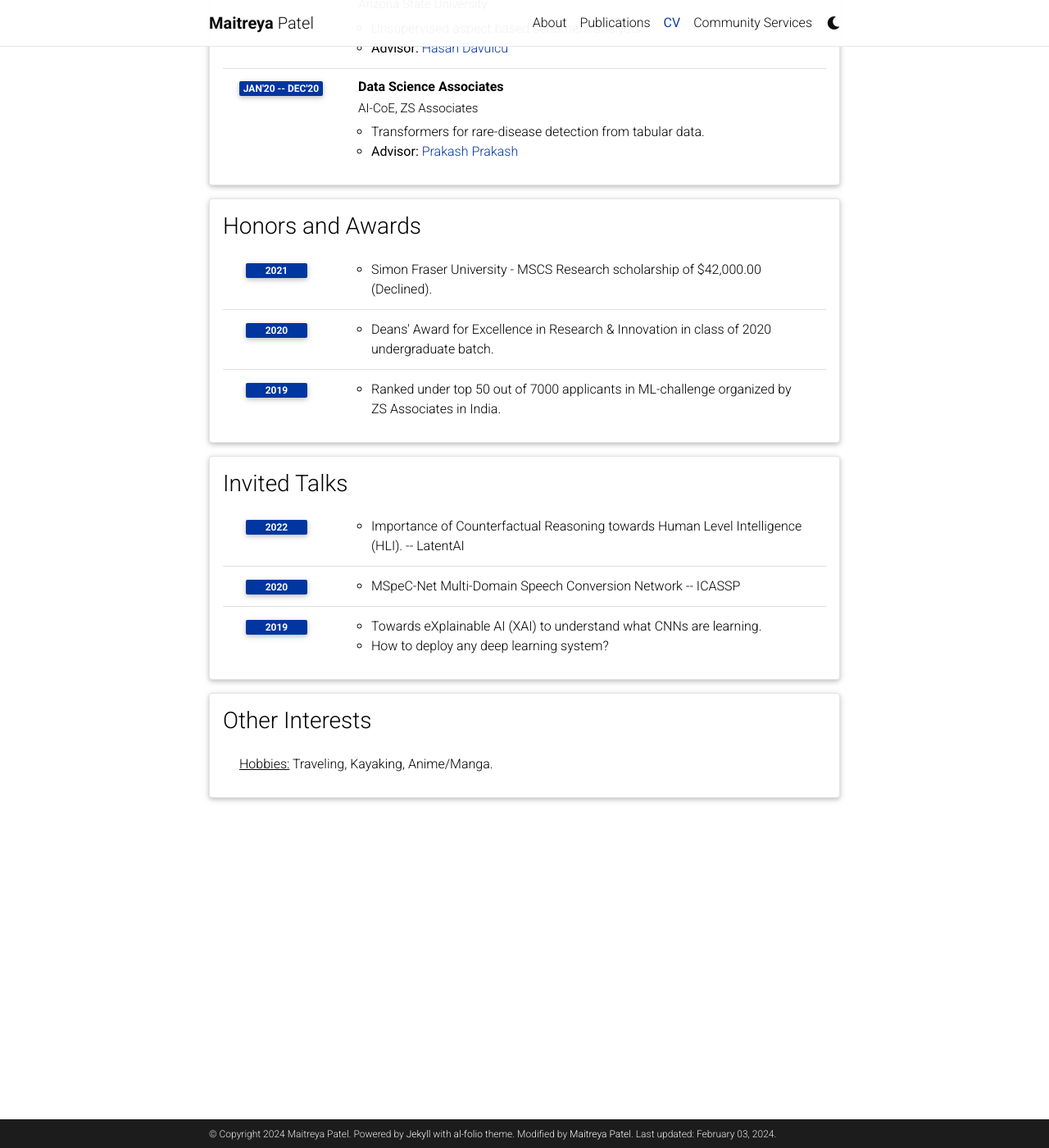
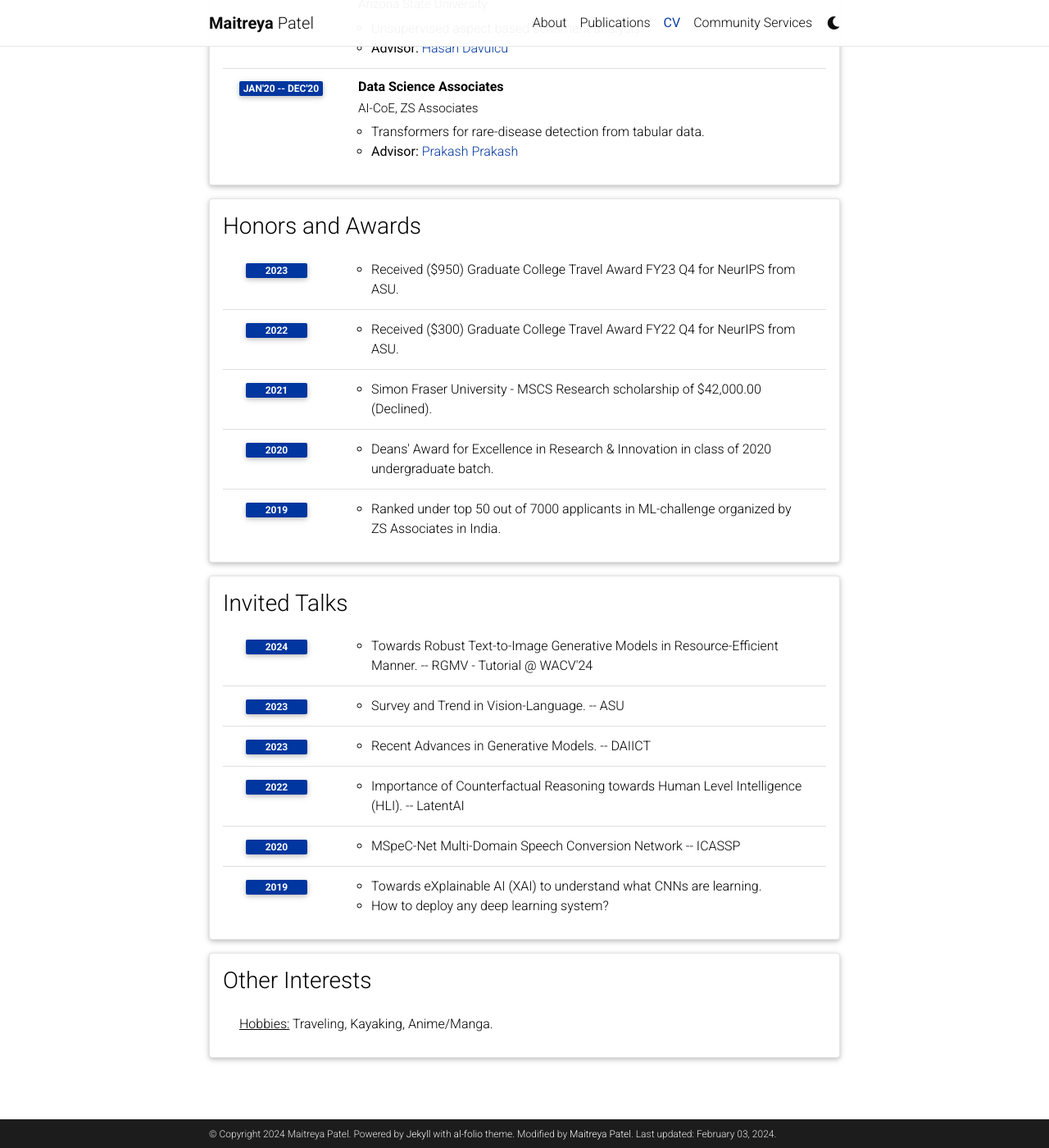
Before and after one commit to Maitreyapatel/maitreyapatel.github.io, a Jekyll site: the page built from _pages/cv.md, in a window 1280 px wide and 1400 px high, scrolled down 968 px. Shown: the whole window at 82% size. Built offline with Jekyll 4.4.1, drawn with Linux system fonts in a browser that asks for light colours; full-size pictures stand in for the smaller copies a plugin makes; comment, search, counter and statistics services are not loaded; a style sheet for code colours, icons or effects is not loaded.

Commit message:
recent details added

```diff
--- a/_data/cv.yml
+++ b/_data/cv.yml
@@ -71,6 +71,12 @@
 - title: Honors and Awards
   type: time_table
   contents:
+    - year: 2023
+      items:
+        - Received ($950) Graduate College Travel Award FY23 Q4 for NeurIPS from ASU.
+    - year: 2022
+      items:
+        - Received ($300) Graduate College Travel Award FY22 Q4 for NeurIPS from ASU.
     - year: 2021
       items:
         - Simon Fraser University - MSCS Research scholarship of $42,000.00 (Declined).
@@ -84,6 +90,15 @@
 - title: Invited Talks
   type: time_table
   contents:
+    - year: 2024
+      items:
+        - Towards Robust Text-to-Image Generative Models in Resource-Efficient Manner. -- RGMV - Tutorial @ WACV'24
+    - year: 2023
+      items:
+        - Survey and Trend in Vision-Language. -- ASU
+    - year: 2023
+      items:
+        - Recent Advances in Generative Models. -- DAIICT
     - year: 2022
       items:
         - Importance of Counterfactual Reasoning towards Human Level Intelligence (HLI). -- LatentAI
```
Also changed, not shown: _bibliography/papers.bib (+7 -2 lines), _layouts/bib.html (+16 -2 lines), _news/announcement_13.md (added, +7 -0 lines), _news/announcement_14.md (added, +7 -0 lines), _pages/cv.md (+1 -1 lines), 1 other file.
